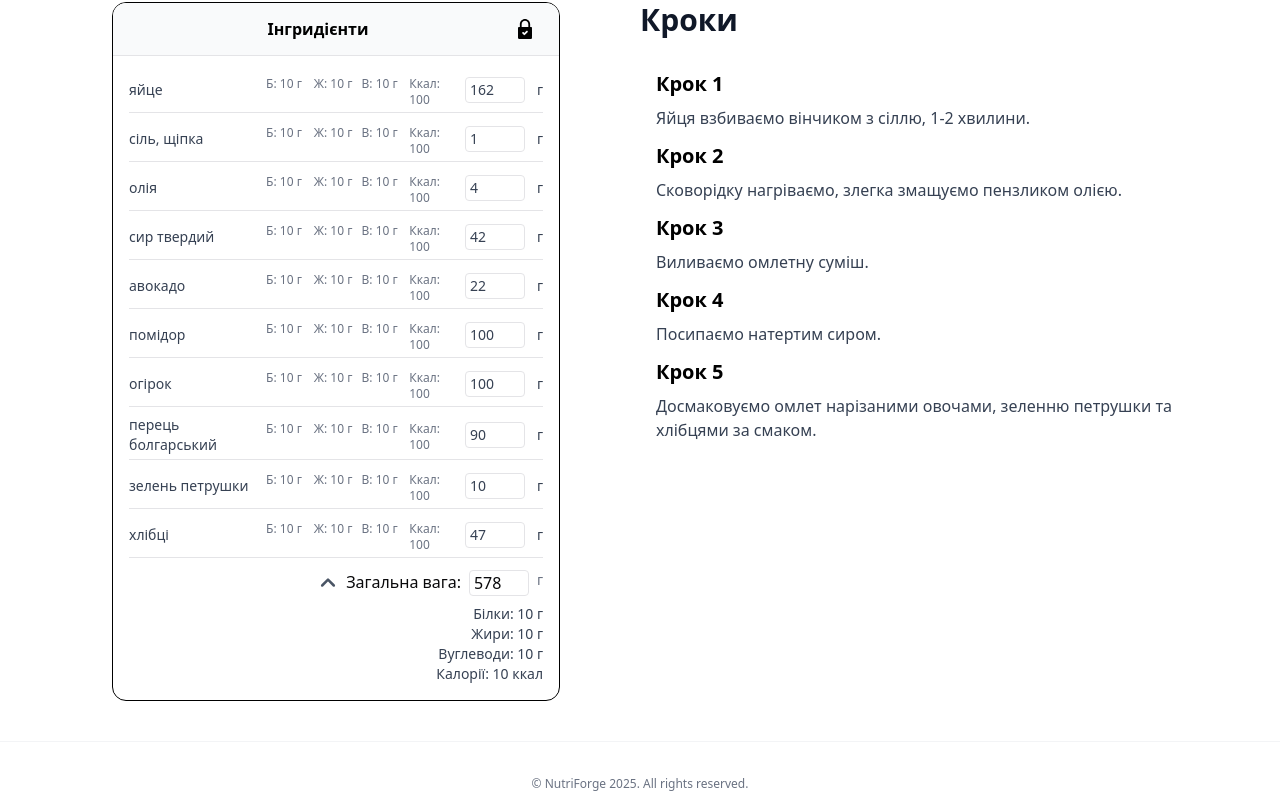
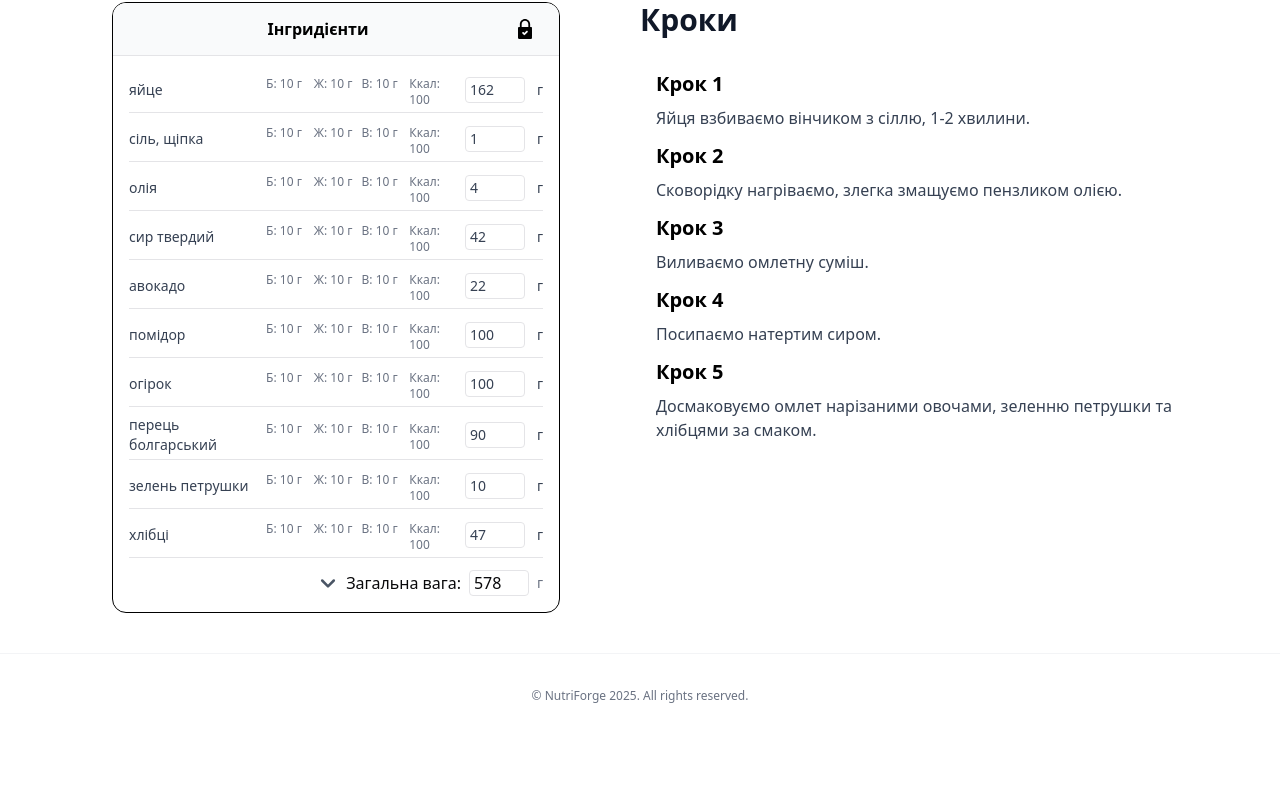
Before and after one commit to NutriForge/nutri-forge-frontend, a React (Vite) app: page /recipe/1 in a window 1280 px wide. Shown: the part 558-1368 px from the top of the page. After the commit the page ends 1280 px from the top, so only its background shows below. Built offline with nearby package versions, Linux system fonts and the light colour scheme.

Commit message:
Refactoring ingredients form: bottom

```diff
--- /dev/null
+++ b/src/components/Recipe/RecipePage/IngredientsCard/ChevronToggle.tsx
@@ -0,0 +1,15 @@
+export function ChevronToggle({ isOpen, onClick }: { isOpen: boolean; onClick: () => void }) {
+  return (
+    <button onClick={onClick} className="text-gray-600 hover:text-black">
+      <svg
+        xmlns="http://www.w3.org/2000/svg"
+        className={`w-5 h-5 transition-transform duration-300 ${isOpen ? "rotate-180" : ""}`}
+        fill="none"
+        viewBox="0 0 24 24"
+        stroke="currentColor"
+      >
+        <path strokeLinecap="round" strokeLinejoin="round" strokeWidth={3} d="M19 9l-7 7-7-7" />
+      </svg>
+    </button>
+  );
+}
--- a/src/components/Recipe/RecipePage/IngredientsCard/IngredientsCard.tsx
+++ b/src/components/Recipe/RecipePage/IngredientsCard/IngredientsCard.tsx
@@ -2,6 +2,10 @@ import { useState, useEffect } from "react";
 import { useParams } from "react-router-dom";
 import { useRecipes } from "../../../../context/RecipeContext";
 import { LockToggleButton } from "./LockToggleButton";
+import ProductMacros from "./ProductMacros";
+import { TotalWeightInput } from "./TotalWeightInput";
+import { TotalMacros } from "./TotalMacros";
+import { TotalBlock } from "./TotalBlock";
 
 export default function IngredientsCard() {
   const { id } = useParams();
@@ -82,7 +86,7 @@ export default function IngredientsCard() {
   return (
     <div className="w-full max-w-md border-black mx-auto rounded-xl border overflow-hidden">
       <div className="flex items-center justify-between border-b bg-gray-50 px-4 py-2">
-        <div className="flex-1 text-center">
+        <div className="flex-1 text-center" onClick={handleRowClick}>
           <h2 className="font-semibold text-black">Інгридієнти</h2>
         </div>
         <LockToggleButton onChangeLock={handleLockStateChange} />
@@ -94,17 +98,9 @@ export default function IngredientsCard() {
             <li
               key={index}
               className="flex justify-between items-center border-b pb-1 gap-2"
-              onClick={handleRowClick}
             >
               <span className="w-1/3">{ingredient.name}</span>
-              {isMacrosHidden && (
-                <div className="grid grid-cols-4 text-xs text-gray-500 pl-2 mt-1">
-                  <span> Б: 10 г</span>
-                  <span> Ж: 10 г </span>
-                  <span> В: 10 г </span>
-                  <span> Ккал: 100 </span>
-                </div>
-              )}
+              {isMacrosHidden && <ProductMacros />}
               <div className="flex items-center gap-1">
                 <input
                   type="number"
@@ -119,71 +115,11 @@ export default function IngredientsCard() {
             </li>
           ))}
         </ul>
-
-        <div className="flex gap-2 mb-2 justify-end mt-3">
-          <button
-            onClick={() => setIsTotalMacrosHidden((prev) => !prev)}
-            className="text-sm text-gray-600 hover:underline"
-          >
-            {isTotalMacrosHidden ? (
-              <svg
-                xmlns="http://www.w3.org/2000/svg"
-                className="w-5 h-5 transform rotate-180 transition-transform duration-300"
-                fill="none"
-                viewBox="0 0 24 24"
-                stroke="currentColor"
-              >
-                <path
-                  strokeLinecap="round"
-                  strokeLinejoin="round"
-                  strokeWidth={3}
-                  d="M19 9l-7 7-7-7"
-                />
-              </svg>
-            ) : (
-              <svg
-                xmlns="http://www.w3.org/2000/svg"
-                className="w-5 h-5 transition-transform duration-300"
-                fill="none"
-                viewBox="0 0 24 24"
-                stroke="currentColor"
-              >
-                <path
-                  strokeLinecap="round"
-                  strokeLinejoin="round"
-                  strokeWidth={3}
-                  d="M19 9l-7 7-7-7"
-                />
-              </svg>
-            )}
-          </button>
-          <label className="text-s font-medium">Загальна вага:</label>
-          <input
-            type="number"
-            className="w-15 border rounded px-1 justify-end"
-            value={totalWeight}
-            onChange={(e) => setTotalWeight(e.target.value)}
-            onBlur={() => {
-              const parsed = Number(totalWeight);
-              if (!isNaN(parsed)) handleTotalWeight(parsed);
-            }}
-          />
-          <span className="text-sm text-gray-500">г</span>
-        </div>
-        <div
-          className={`overflow-hidden transition-all duration-500 ${
-            isTotalMacrosHidden
-              ? "max-h-40 opacity-100 mt-2"
-              : "max-h-0 opacity-0"
-          } text-sm text-gray-700`}
-        >
-          <div className="text-right">
-            <div>Білки: 10 г</div>
-            <div>Жири: 10 г</div>
-            <div>Вуглеводи: 10 г</div>
-            <div>Калорії: 10 ккал</div>
-          </div>
-        </div>
+        <TotalBlock
+          totalWeight={totalWeight}
+          setTotalWeight={setTotalWeight}
+          handleTotalWeight={handleTotalWeight}
+        />
       </div>
     </div>
   );
--- /dev/null
+++ b/src/components/Recipe/RecipePage/IngredientsCard/ProductMacros.tsx
@@ -0,0 +1,9 @@
+export default function ProductMacros() {
+  return (
+    <div className="grid grid-cols-4 text-xs text-gray-500 pl-2 mt-1">
+      <span> Б: 10 г</span>
+      <span> Ж: 10 г </span>
+      <span> В: 10 г </span>
+      <span> Ккал: 100 </span>
+    </div>
+  )}
--- /dev/null
+++ b/src/components/Recipe/RecipePage/IngredientsCard/TotalBlock.tsx
@@ -0,0 +1,30 @@
+import { useState } from "react";
+import { ChevronToggle } from "./ChevronToggle";
+import { TotalWeightInput } from "./TotalWeightInput";
+import { TotalMacros } from "./TotalMacros";
+
+export function TotalBlock({
+  totalWeight,
+  setTotalWeight,
+  handleTotalWeight
+}: {
+  totalWeight: string;
+  setTotalWeight: (val: string) => void;
+  handleTotalWeight: (val: number) => void;
+}) {
+  const [isOpen, setIsOpen] = useState(false);
+
+  return (
+    <div>
+      <div className="flex gap-2 items-center justify-end mt-3">
+        <ChevronToggle isOpen={isOpen} onClick={() => setIsOpen((prev) => !prev)} />
+        <TotalWeightInput
+          totalWeight={totalWeight}
+          setTotalWeight={setTotalWeight}
+          handleTotalWeight={handleTotalWeight}
+        />
+      </div>
+      <TotalMacros isOpen={isOpen} />
+    </div>
+  );
+}
--- /dev/null
+++ b/src/components/Recipe/RecipePage/IngredientsCard/TotalMacros.tsx
@@ -0,0 +1,20 @@
+export function TotalMacros({
+  isOpen,
+}: {
+  isOpen: boolean;
+}) {
+  return (
+    <div
+      className={`overflow-hidden transition-all duration-500 ${
+        isOpen ? "max-h-40 opacity-100 mt-2" : "max-h-0 opacity-0"
+      } text-sm text-gray-700`}
+    >
+      <div className="text-right">
+        <div>Білки: 10 г</div>
+        <div>Жири: 10 г</div>
+        <div>Вуглеводи: 10 г</div>
+        <div>Калорії: 10 ккал</div>
+      </div>
+    </div>
+  );
+}
--- /dev/null
+++ b/src/components/Recipe/RecipePage/IngredientsCard/TotalWeightInput.tsx
@@ -0,0 +1,26 @@
+export function TotalWeightInput({
+  totalWeight,
+  setTotalWeight,
+  handleTotalWeight,
+}: {
+  totalWeight: string;
+  setTotalWeight: (val: string) => void;
+  handleTotalWeight: (val: number) => void;
+}) {
+  return (
+    <>
+      <label className="text-s font-medium">Загальна вага:</label>
+      <input
+        type="number"
+        className="w-15 border rounded px-1 justify-end"
+        value={totalWeight}
+        onChange={(e) => setTotalWeight(e.target.value)}
+        onBlur={() => {
+          const parsed = Number(totalWeight);
+          if (!isNaN(parsed)) handleTotalWeight(parsed);
+        }}
+      />
+      <span className="text-sm text-gray-500">г</span>
+    </>
+  );
+}
```
